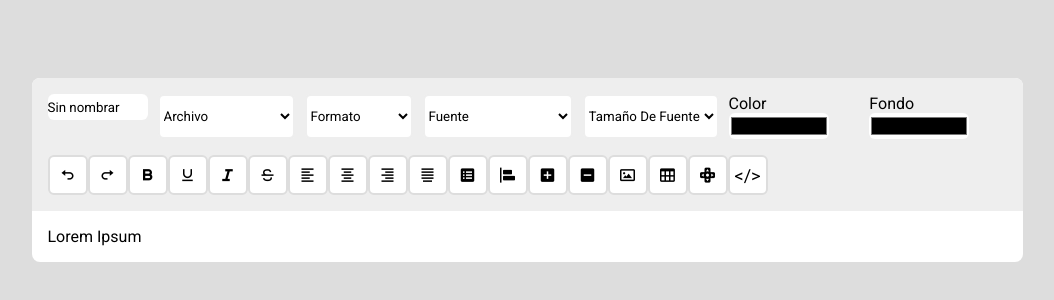
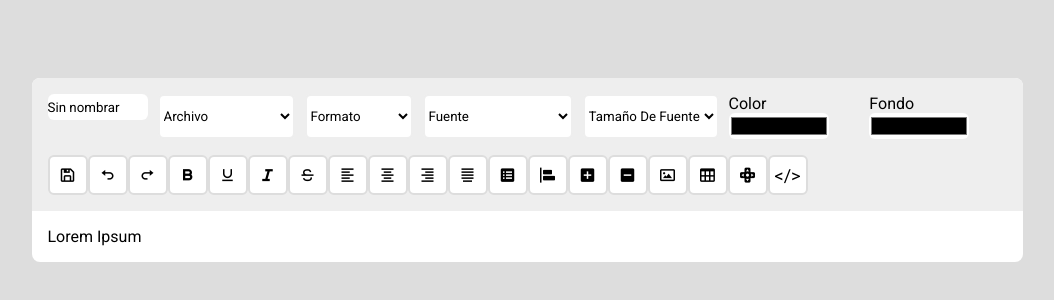
Before and after one commit to KevinLab123/componente-editor-de-texto, a website: page index.html in a window 1280 px wide. Shown: the part 230-530 px from the top of the page, without its empty margins (113-1167 px from the left). Drawn offline with nearby package versions, Linux system fonts and the light colour scheme.

Commit message:
Implementación de API para agregado de documentos
Se crea una función dentro del archivo script.js que esta encargada de capturar el contenido digitado por el usuario y asignar un ID de forma automática y la misma fue implementada de manera básica dentro del editor de texto almacenado en formato HTML el contenido del editor .

```diff
--- a/index.html
+++ b/index.html
@@ -28,6 +28,9 @@
                     </option>
                     <option value="pdf">
                         Guardar cómo PDF
+                    </option>
+                    <option value="save">
+                        Guardar plantilla
                     </option>
                 </select>
                 <!-- Formato -->
@@ -88,6 +91,7 @@
 
             </div>
             <div class="btn-toolbar">
+                <button onclick="saveContent()"><i class='bx bx-save'></i></button>
                 <button onclick="formatDoc('undo')"><i class='bx bx-undo'></i></button>
                 <button onclick="formatDoc('redo')"><i class='bx bx-redo'></i></button>
                 <button onclick="bold()"><i class='bx bx-bold'></i></button>
--- a/index.js
+++ b/index.js
@@ -1,6 +1,8 @@
 const express = require('express');
 
 const app = express();
+const cors = require('cors');
+app.use(cors());
 
 //middlewares funciones ejecutadas antes de llegar a las rutas
 app.use(express.json());//para que el servidor pueda entender los datos en formato json
--- a/script.js
+++ b/script.js
@@ -638,3 +638,31 @@ function insertImageBase64() {
 
     input.click();
 }
+
+
+async function saveContent() {
+    const editorContent = document.getElementById('content').innerHTML;
+    const url = 'http://localhost:3000/documents';
+
+    try {
+        // 1. Obtener documentos para calcular ID
+        const res = await fetch(url);
+        const data = await res.json();
+
+        // 2. Calcular Max ID + 1
+        const nextId = data.length > 0
+            ? Math.max(...data.map(d => d.id)) + 1
+            : 1;
+
+        // 3. Guardar nuevo registro
+        await fetch(url, {
+            method: 'POST',
+            headers: { 'Content-Type': 'application/json' },
+            body: JSON.stringify({ id: nextId, content: editorContent })
+        });
+
+        alert('Documento guardado con ID: ' + nextId);
+    } catch (error) {
+        console.error('Error:', error);
+    }
+}
```
